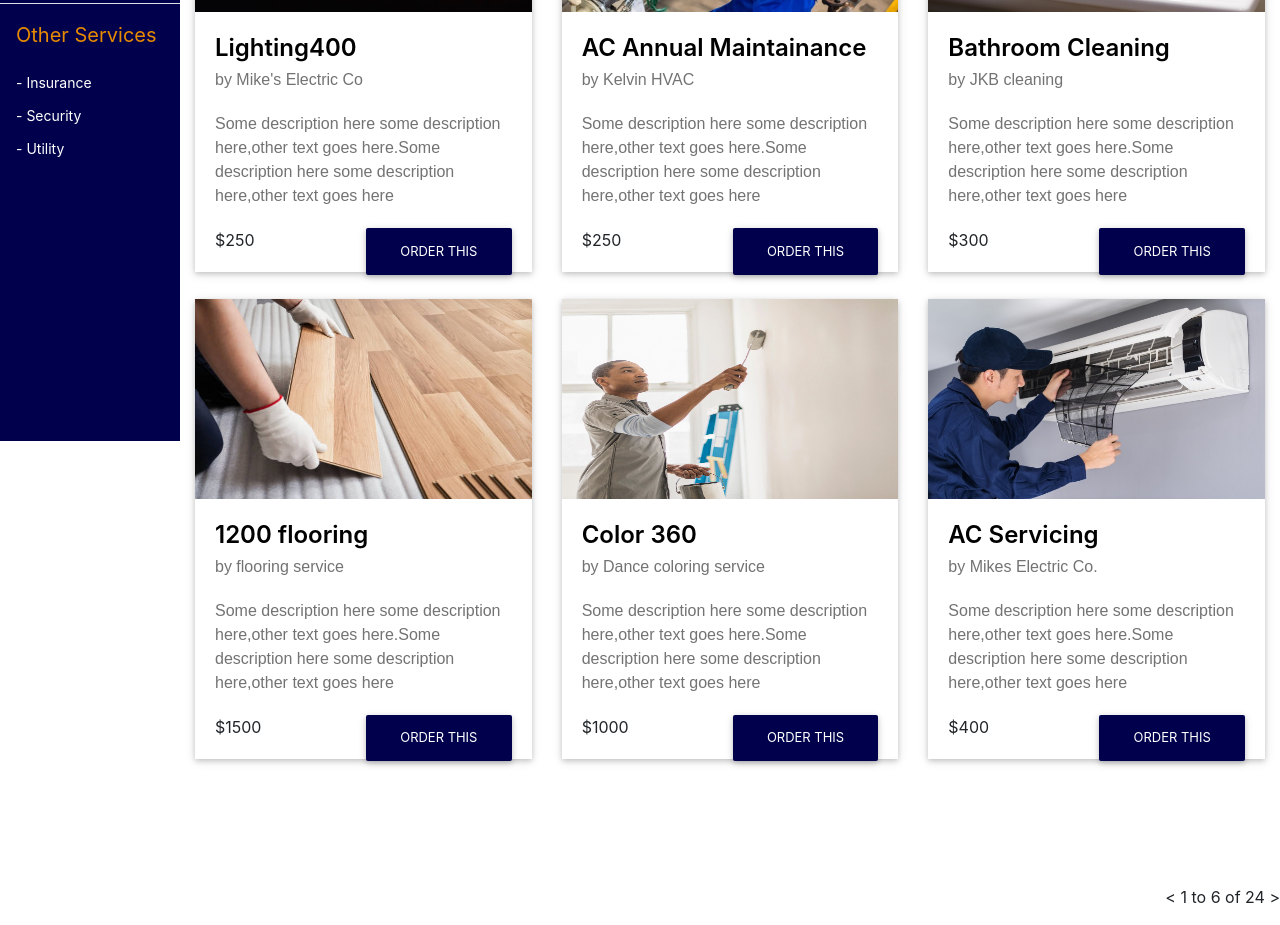
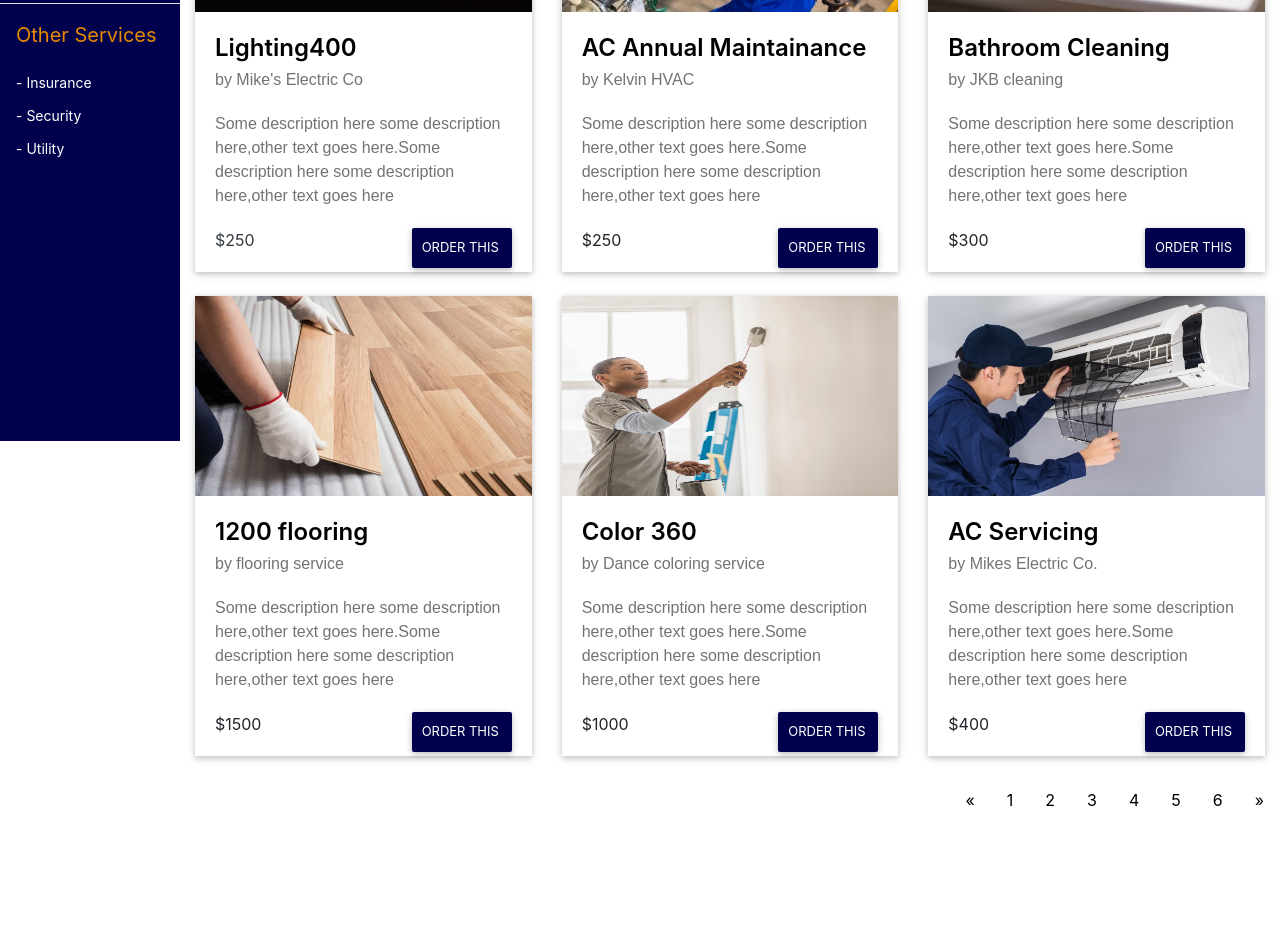
Before and after one commit to nikitabhusal/htmlassignment, a plain HTML site: page index.html in a window 1280 px wide. Shown: the part 359-1284 px from the top of the page. After the commit the page ends 1239 px from the top, so only its background shows below. Drawn offline with nearby package versions, Linux system fonts and the light colour scheme.

Commit message:
button changes

```diff
--- a/index.html
+++ b/index.html
@@ -83,8 +83,7 @@
           </div>
          </div>
       </header>
-      <div class="c-body">
-        <main class="c-main">
+    <main class="c-main">
            <section class="details-card">
                 <div class="container">
                     <div class="row">
@@ -97,7 +96,9 @@
                                     <h3>Lighting400</h3>
                                     <p>by Mike's Electric Co</p>
                                     <p>Some description here some description here,other text goes here.Some description here some description here,other text goes here</p>
-                                    $250<a href="#" class="btn-card float-right ">Order This</a>
+                                    <a href="#" class="card-link text-dark">$250</a>
+
+                                  <a href="#" class="btn-card float-right ">Order This</a>
                                   </div>
                             </div>
                         </div>
@@ -172,10 +173,20 @@
                 </div>
             </section>
         </main>
-        <p class="float-right">< 1 to 6 of 24 ></p>
-      </div>
+
+
       <footer class="c-footer">
         <!-- Footer content here -->
+        <div class="pagination float-right">
+          <a href="#">&laquo;</a>
+          <a href="#">1</a>
+          <a href="#">2</a>
+          <a href="#">3</a>
+          <a href="#">4</a>
+          <a href="#">5</a>
+          <a href="#">6</a>
+          <a href="#">&raquo;</a>
+        </div>
       </footer>
     </div>
   </body>
--- a/style.css
+++ b/style.css
@@ -109,8 +109,9 @@ tails-card {
   background-color: #00004d;
   color: #fff;
   box-shadow: 0 2px 5px 0 rgba(0, 0, 0, 0.16), 0 2px 10px 0 rgba(0, 0, 0, 0.12);
-  padding: 0.84rem 2.14rem;
+  padding: 10px;
   font-size: 0.81rem;
+  width: 100px;
   -webkit-transition: color 0.15s ease-in-out,
     background-color 0.15s ease-in-out, border-color 0.15s ease-in-out,
     -webkit-box-shadow 0.15s ease-in-out;
@@ -182,3 +183,14 @@ a.btn-card {
 .navbar-nav i:hover {
   color: #e68a00;
 }
+.pagination {
+  display: inline-block;
+  margin-top: -100px;
+}
+
+.pagination a {
+  color: black;
+  float: left;
+  padding: 8px 16px;
+  text-decoration: none;
+}
```
